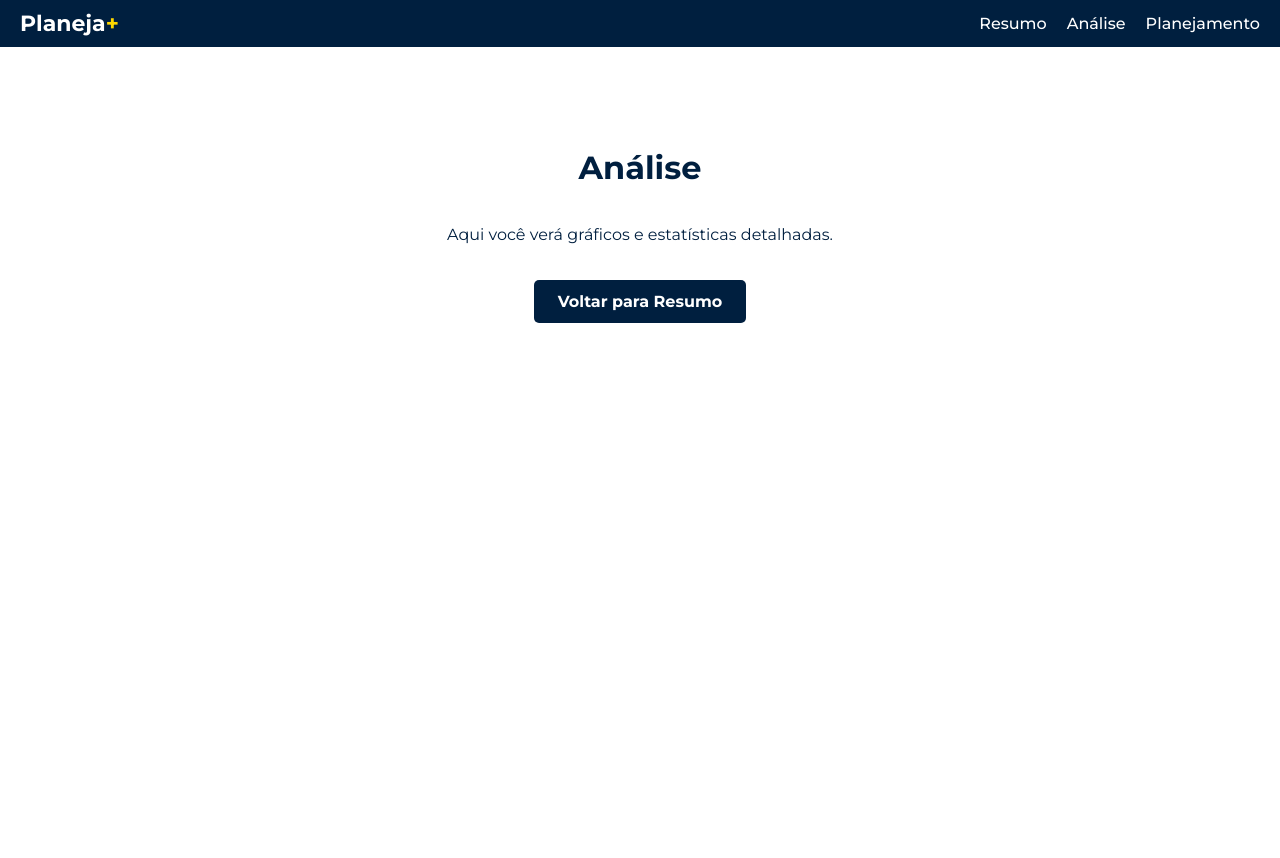
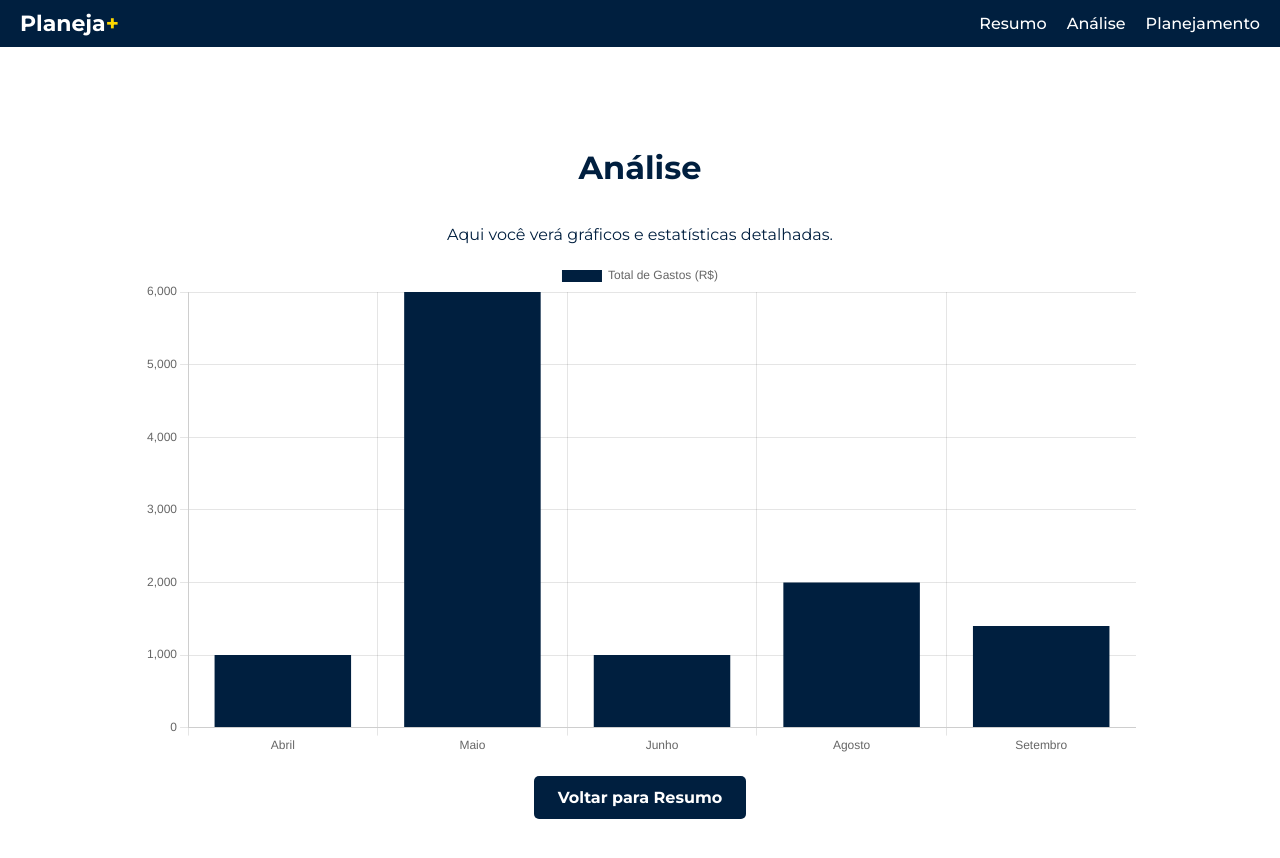
Before and after one commit to costureza/planeja_mais, a React (Create React App) app: page /analise in a window 1280 px wide. Shown: the top 858 px of the page. Built offline with nearby package versions, Linux system fonts and the light colour scheme.

Commit message:
feat: adicionar componente de gráfico de barras estático na página de Análise

```diff
--- a/src/charts/GastosPorCategoriaChart.js
+++ b/src/charts/GastosPorCategoriaChart.js
@@ -0,0 +1,38 @@
+
+import React from 'react';
+import { Bar } from 'react-chartjs-2';
+import { Chart as ChartJS, CategoryScale, LinearScale, BarElement, Title, Tooltip, Legend } from 'chart.js';
+
+ChartJS.register(CategoryScale, LinearScale, BarElement, Title, Tooltip, Legend);
+
+function GastosPorCategoriaChart() {
+
+    const data = {
+        labels: ['Abril', 'Maio', 'Junho', 'Agosto', 'Setembro'],
+        datasets: [
+            {
+                label: 'Total de Gastos (R$)',
+                data: [1000, 6000, 1000, 2000, 1400],
+                backgroundColor: '#001f3f',
+            },
+        ],
+    };
+
+
+    const options = {
+        responsive: true,
+        plugins: {
+            legend: {
+                position: 'top',
+            },
+        },
+    };
+
+    return (
+        <div style={{ width: '80%', margin: '0 auto' }}>
+            <Bar options={options} data={data} />
+        </div>
+    );
+}
+
+export default GastosPorCategoriaChart;
--- a/src/pages/Analise.js
+++ b/src/pages/Analise.js
@@ -1,4 +1,5 @@
 import { Link } from "react-router-dom";
+import GastosPorCategoriaChart from "../charts/GastosPorCategoriaChart";
 
 function Analise() {
   const containerStyle = {
@@ -33,6 +34,7 @@ function Analise() {
     <main style={containerStyle}>
       <h1>Análise</h1>
       <p>Aqui você verá gráficos e estatísticas detalhadas.</p>
+      <GastosPorCategoriaChart />
       <Link to="/" style={buttonStyle}>Voltar para Resumo</Link>
     </main>
   );
```
